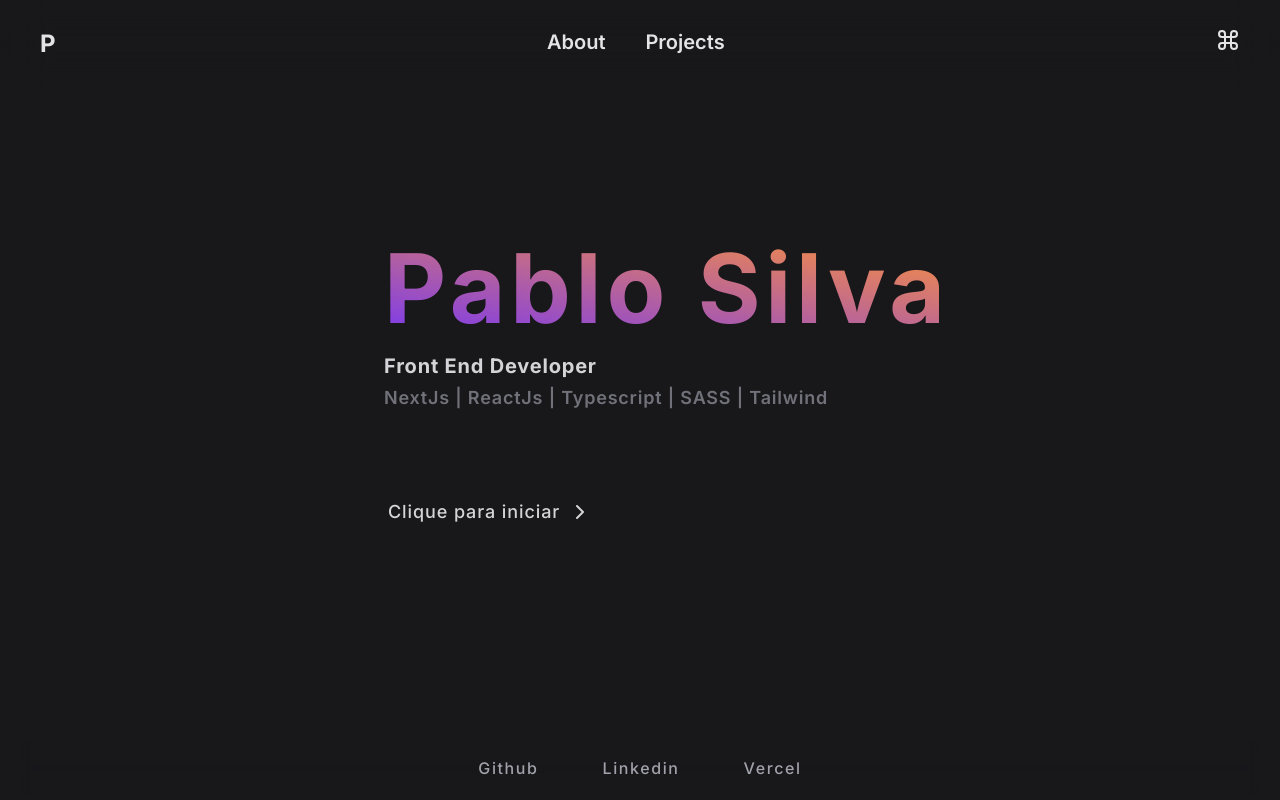
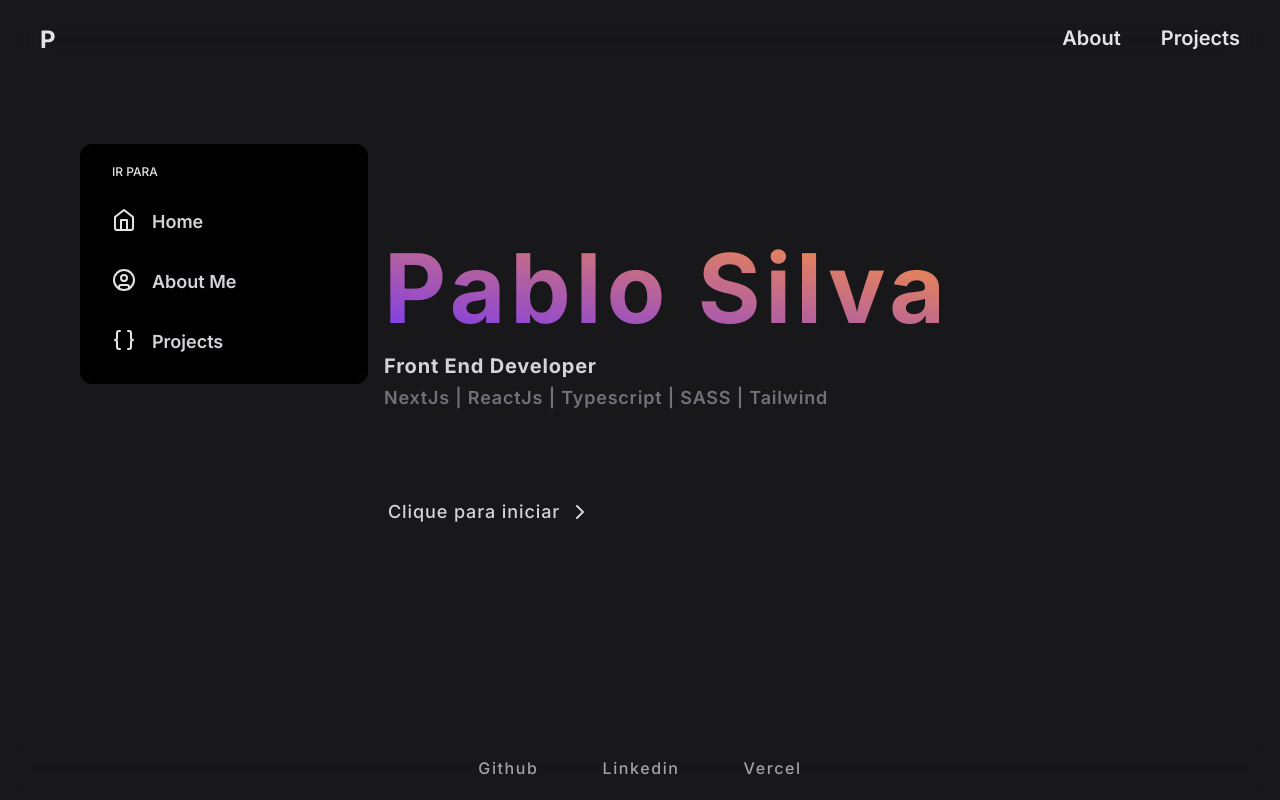
Before and after one commit to PabloJesusdaSilva/portfolio, a Next.js app: page / in a window 1280 px wide. Built offline with nearby package versions, Linux system fonts and the light colour scheme.

Commit message:
:feat: creating menu modal

```diff
--- a/src/app/components/BriefDescirption.tsx
+++ b/src/app/components/BriefDescirption.tsx
@@ -2,9 +2,9 @@ import { ChevronRightIcon } from 'lucide-react';
 
 export default function BriefDescription () {
    return (
-      <main className="flex ml-64 mb-44 w-full h-full text-zinc-300 flex-1">
+      <main className="flex ml-64 mb-44 w-full h-full text-zinc-300">
          <div className="mt-40 -ml-56 md:mt-60 md:ml-32">
-            <h1 className="text-6xl font-bold tracking-wider text-transparent bg-clip-text bg-gradient-to-tr from-violet-600 to-orange-400 hover:bg-gradient-to-tl md:text-8xl">
+            <h1 className="text-6xl font-bold tracking-wider text-transparent bg-clip-text bg-gradient-to-tr from-violet-600 to-orange-400 md:text-8xl">
                Pablo Silva
             </h1>
 
--- /dev/null
+++ b/src/app/components/MenuModal.tsx
@@ -0,0 +1,39 @@
+import {
+   HomeIcon,
+   UserCircleIcon,
+   BracesIcon
+} from "lucide-react"
+
+const ModalMenu = () => {
+   return (
+      <div className="w-72 h-60 backdrop-blur-xl rounded-xl bg-black/95 ">
+         <nav className="flex flex-col items-start p-5 pl-8">
+            <span className="font-medium text-xs uppercase mb-7">
+               Ir para
+            </span>
+            <ul className="space-y-8 font-semibold text-lg">
+               <li className="flex space-x-4">
+                  <HomeIcon/>
+                  <span className="text-lg text-zinc-300">
+                     Home
+                  </span>
+               </li>
+               <li className="flex space-x-4">
+                  <UserCircleIcon/>
+                  <span className="text-lg text-zinc-300">
+                     About Me
+                  </span>
+               </li>
+               <li className="flex space-x-4">
+                  <BracesIcon/>
+                  <span className="text-lg text-zinc-300">
+                     Projects
+                  </span>
+               </li>
+            </ul>
+         </nav>
+      </div>
+   )
+}
+
+export default ModalMenu
--- a/src/app/partials/Header.tsx
+++ b/src/app/partials/Header.tsx
@@ -1,11 +1,21 @@
 "use client"
 
+import { useState } from "react";
 import { Command } from "lucide-react";
 import Link from "next/link";
 
+import ModalMenu from "../components/MenuModal";
+
 export default function Header () {
+   const [openMenuModal, setOpenMenuModal] = useState(true)
+
+   const handleOpenMenuModal = () => {
+      setOpenMenuModal(!openMenuModal)
+   }
+
    return (
-      <header className="fixed z-20 flex justify-between w-full py-5 px-8 text-zinc-200 backdrop-blur-xl">
+      <>
+         <header className="fixed z-20 flex justify-between w-full py-4 px-8 text-zinc-200 backdrop-blur-xl">
             <div className="p-2 font-bold text-2xl transition-all duration-300 cursor-pointer hover:text-zinc-300">
                <Link href="/">
                   P
@@ -15,22 +25,39 @@ export default function Header () {
             <nav className="hidden md:block">
                <ul className="flex space-x-6">
                   <li className="p-2 cursor-pointer">
-                  <Link href="/about-me"className="text-xl font-semibold transition-all duration-300 hover:text-zinc-300">
+                     <Link
+                        href="/about-me"
+                        className="text-xl font-semibold transition-all duration-300 hover:text-zinc-300"
+                     >
                         About
                      </Link>
                   </li>
                   <li className="p-2 cursor-pointer">
-                  <Link href="/projects" className="text-xl font-semibold transition-all duration-300 hover:text-zinc-300">
+                     <Link
+                        href="/projects"
+                        className="text-xl font-semibold transition-all duration-300 hover:text-zinc-300"
+                     >
                         Projects
                      </Link>
                   </li>
                </ul>
             </nav>
 
-         <div className="p-2 cursor-pointer">
-            <Command className="transition-all duration-500 hover:rotate-180"
+            <div className="block p-2 cursor-pointer md:hidden">
+               <Command
+                  className="transition-all duration-500 hover:rotate-180"
+                  onClick={handleOpenMenuModal}
                   />
             </div>
+
+            <div className="absolute z-40 left-20 top-36">
+               {
+                  openMenuModal
+                  ? <ModalMenu />
+                  : ""
+               }
+            </div>
          </header>
+      </>
    )
 }
```
Lines whose indentation alone changed are shown as unchanged.
